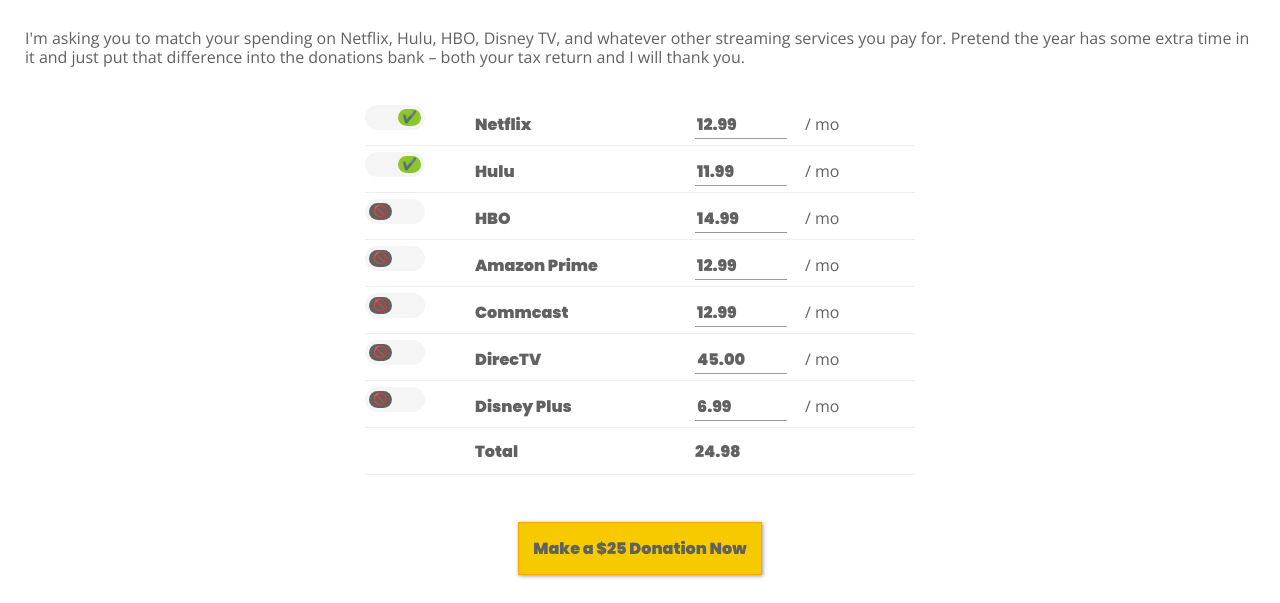
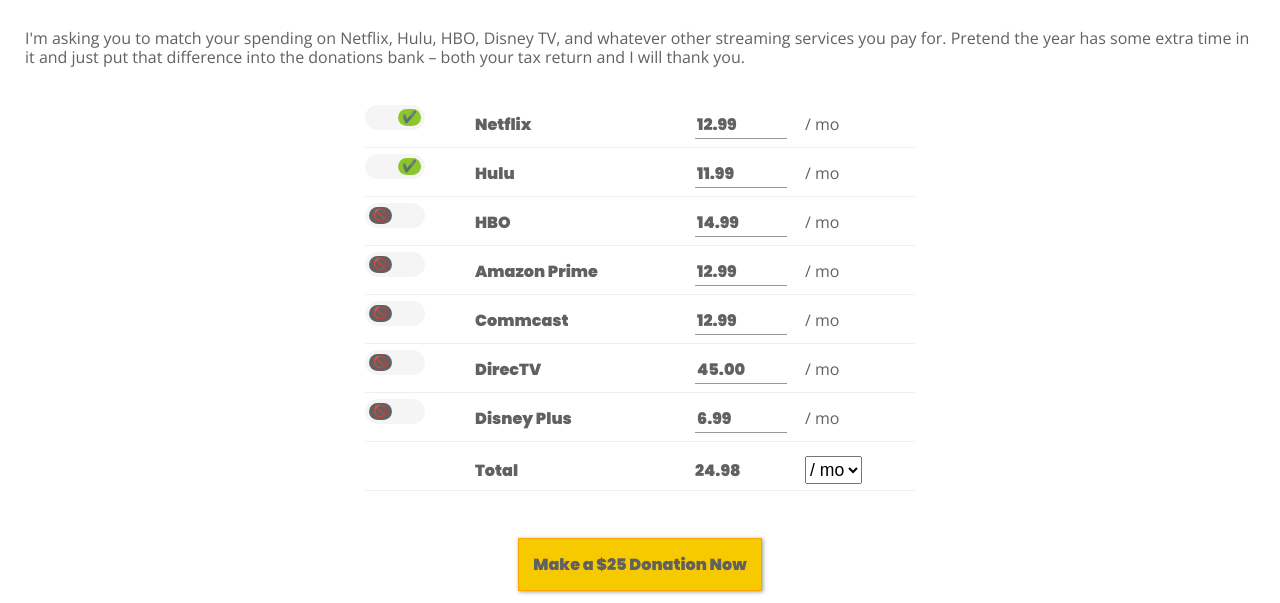
Before and after one commit to krosenk729/spin4crohns, a website: page index.html in a window 1280 px wide. Shown: the part 730-1333 px from the top of the page. Drawn offline with nearby package versions, Linux system fonts and the light colour scheme.

Commit message:
small fixes

```diff
--- a/assets/style.scss
+++ b/assets/style.scss
@@ -225,6 +225,12 @@
 		&--total {
 			padding-top: $grid-size;
 			padding-top: $grid-size;
+
+			select {
+				font-size: 1.1em;
+				padding-top: 2px;
+				padding-bottom: 2px;
+			}
 		}
 	}
 
@@ -247,6 +253,10 @@
 			border-bottom: 1px solid $c-grey-2;
 			font-family: $font-fam-headers;
 		}
+	}
+
+	&__qty {
+		grid-area: total;
 	}
 }
 
--- a/index.html
+++ b/index.html
@@ -182,6 +182,11 @@
 				</div>
 				<div class="spend-calc__amount"></div>
 				<div class="spend-calc__qty">
+					<select name="frequency">
+						<option value="1">/ mo</option>
+						<option value="3">/ qtr</option>
+						<option value="12">/ yr</option>
+					</select>
 				</div>
 			</div>
 		</div>
@@ -207,19 +212,23 @@
 				var calcTotals = function(){
 					var rows = document.querySelectorAll('.spend-calc__row');
 					var total = 0;
-					for(var i = 0, l = rows.length - 1; i < l; i++ ) {
+					var l = rows.length - 1;
+					var t = rows[l];
+					var [a, b, totDisplay, c] = t.children;
+					var f = c.firstElementChild.value;
+					for(var i = 0; i < l; i++ ) {
 					  var [check, label, amt, ...rest] = rows[i].children;
 					  var isChecked = check.children[0].firstElementChild.checked;
 					  if(!isChecked) { continue; }
 					  var cost = amt.children[0].value;
-					  total += Number(cost)
+					  total += Number(cost);
 					}
-					var toFixed = Number.parseFloat(total).toFixed(2);
-					document.querySelector('.spend-calc__row--total .spend-calc__amount').innerText = toFixed;
+					var toFixed = Number.parseFloat(total * f).toFixed(2);
+					totDisplay.innerText = toFixed;
 					document.querySelector('#btn-qty').innerText = `$${Math.round(toFixed)}`;
 				};
 
-				document.querySelectorAll('input').forEach(function(node){
+				document.querySelectorAll('input, select').forEach(function(node){
 					node.onchange = calcTotals;
 				});
 				calcTotals();
@@ -254,7 +263,7 @@
 		</div>
 		<script>
 			(function(){
-				var url = encodeURI( window.location.toString() );
+				var url = encodeURIComponent( window.location.toString() );
 				var fb = 'https://www.facebook.com/sharer/sharer.php?u=<' + url;
 				var tw  = 'https://twitter.com/intent/tweet?text=' + url;
 				var em = 'mailto:?subject=' + encodeURIComponent('Donate to Spin4Crohns for Katherine') + '&body=' + encodeURIComponent('Donate to Spin4Crohns for Katherine by going to ') + url;
```
Also changed, not shown: assets/style.css, 1 other file.
